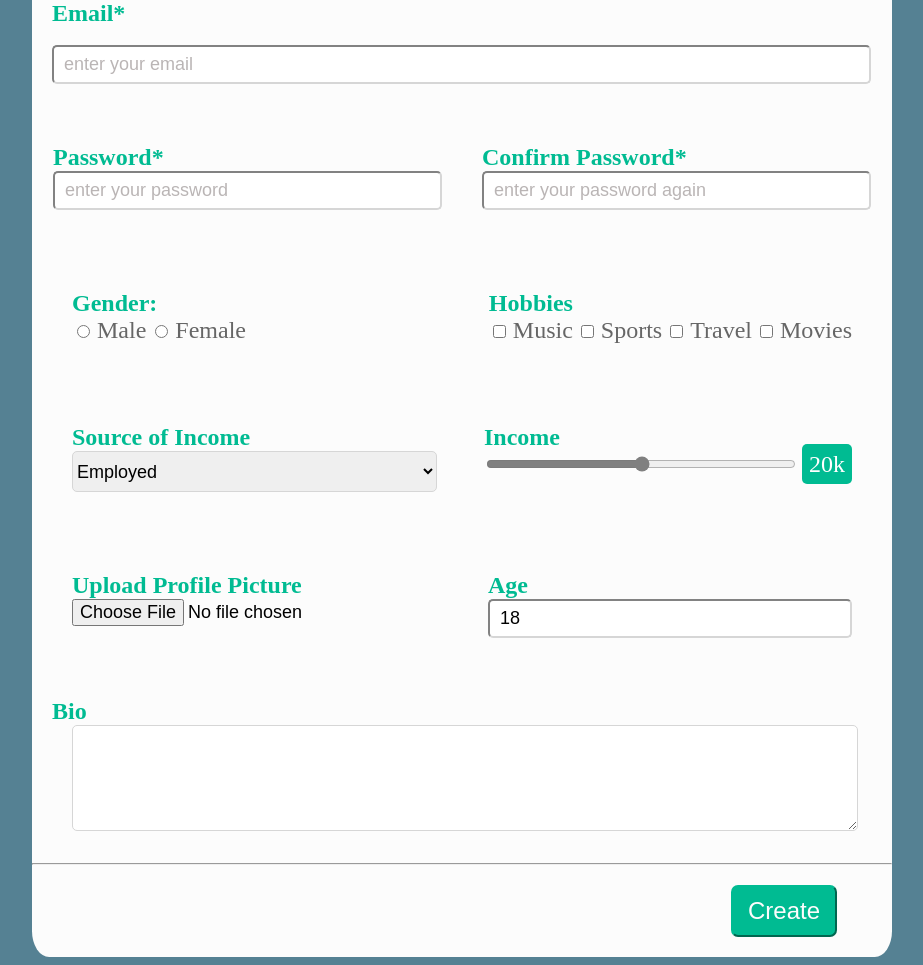
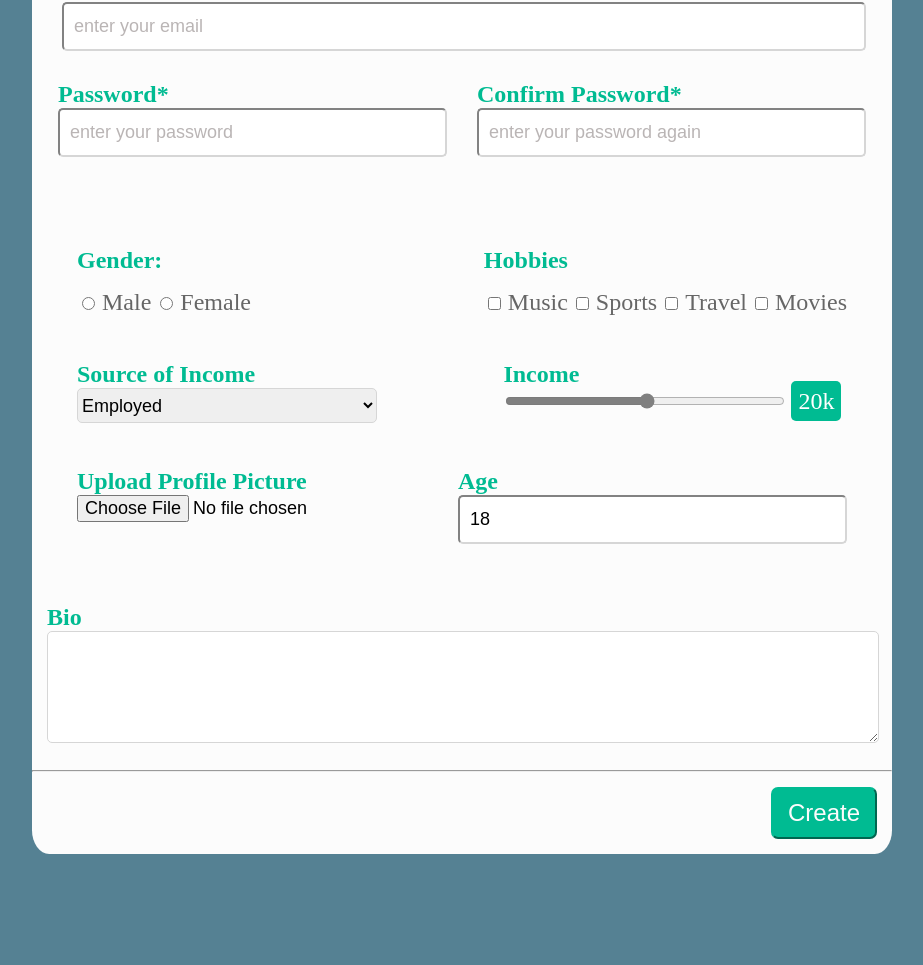
Before and after one commit to vladhrusha/001-HTML-CSS, a plain HTML site: page Task_1.3/index.html in a window 1280 px wide. Shown: the part 343-1308 px from the top of the page, without its empty margins (178-1101 px from the left). After the commit the page ends 1205 px from the top, so only its background shows below. Drawn offline with Linux system fonts and the light colour scheme.

Commit message:
Problem 2, 3, 4 fixed

```diff
--- a/Task_1.3/index.html
+++ b/Task_1.3/index.html
@@ -7,16 +7,16 @@
   </head>
 
   <body>
-    <form>
+    <form class="account-create">
       <div class="heading">
         <h1>Create Account</h1>
       </div>
       <hr />
       <section class="container">
+        <div class="authorization-fields">
           <div class="names">
             <div>
               <label for="fname">First name*</label>
-            <br />
               <input
                 type="text"
                 id="fname"
@@ -26,7 +26,6 @@
             </div>
             <div>
               <label for="lname">Last name</label>
-            <br />
               <input
                 type="text"
                 id="lname"
@@ -38,7 +37,6 @@
 
           <div class="emails">
             <label for="email">Email*</label>
-          <br />
             <input
               type="text"
               id="email"
@@ -50,9 +48,8 @@
           <div class="passwords">
             <div>
               <label for="pass">Password*</label>
-            <br />
               <input
-              type="text"
+                type="password"
                 id="pass"
                 name="pass"
                 placeholder="enter your password"
@@ -60,20 +57,21 @@
             </div>
             <div>
               <label for="cpass">Confirm Password*</label>
-            <br />
               <input
-              type="text"
+                type="password"
                 id="cpass"
                 name="pass"
                 placeholder="enter your password again"
               />
             </div>
           </div>
+        </div>
 
+        <div class="personal-info">
           <div class="miscellaneous">
             <div>
               <label>Gender:</label>
-            <br />
+              <div class="break"></div>
               <input type="radio" id="male" name="sex" value="kek" />
               <label for="male">Male</label>
               <input type="radio" id="female" name="sex" value="kek" />
@@ -81,7 +79,7 @@
             </div>
             <div>
               <label>Hobbies</label>
-            <br />
+              <div class="break"></div>
               <input type="checkbox" id="hobby1" name="hobby1" value="kek" />
               <label for="hobby1">Music</label>
               <input type="checkbox" id="hobby2" name="hobby2" value="kek" />
@@ -96,7 +94,6 @@
           <div class="income">
             <div>
               <label>Source of Income</label>
-            <br />
               <select id="income" name="income">
                 <option value="Employed">Employed</option>
                 <option value="Scam">Scam</option>
@@ -105,7 +102,6 @@
 
             <div>
               <label>Income</label>
-            <br />
               <input
                 class="slider"
                 type="range"
@@ -117,15 +113,13 @@
             </div>
           </div>
 
-        <div class="persona-data">
+          <div>
             <div>
               <label>Upload Profile Picture</label>
-            <br />
               <input class="input-file" type="file" id="file" name="file" />
             </div>
             <div>
               <label>Age</label>
-            <br />
               <input
                 class="ageTxtBox"
                 type="text"
@@ -135,10 +129,9 @@
               />
             </div>
           </div>
-
+        </div>
         <div class="bio">
           <label>Bio</label>
-          <br />
           <textarea name="bio"> </textarea>
         </div>
       </section>
--- a/Task_1.3/styles.css
+++ b/Task_1.3/styles.css
@@ -6,21 +6,41 @@
     --grey-dark: #666;
     --white: #FCFCFC;
 }
+
 body {
     background-color: var(--blue);
     display: flex;
     justify-content: center;
 }
-form {
+.account-create {
     background-color: var(--white);
     width: 860px;
     border-radius: 2%;
 
 }
+
+.account-create div {
+    margin: 15px;
+}
+
+.account-create input[type="text"], input[type="password"], textarea {
+    border-radius: 5px;
+    border-color: var(--grey-light);
+    width: 365px;
+    height: 35px;
+    font-size: large;
+    padding: 5px 10px;
+}
+
 label {
     color: var(--green);
     font-size: x-large;
     font-weight: 550;
+}
+
+.break {
+    flex-basis: 100%;
+    height: 0;
 }
 
 input + label {
@@ -29,90 +49,55 @@ input + label {
 }
 
 
-.submit-button {
-    display: flex;
-    justify-content: flex-end;
-}
 .heading {
     display: flex;
     justify-content: center;
     font-size: x-large;
     color: var(--grey-dark);
 }
-div {
-    margin: 20px;
-}
+
+
 
 .container {
     display: flex;
     flex-direction: column;
 }
 
-.container input[type="text"]{
-    font-size: large;
-    padding: 0 10px;
-}
-
-.container input[type="text"]::placeholder {
+.container input[type="text"]::placeholder,input[type="password"]::placeholder {
     color: var(--grey);
 }
 
-.names {
-    display: flex;
-    justify-content: center;
-
-}
-.names input {
-    width: 365px;
-    height: 35px;
-    border-radius: 5px;
-    border-color: var(--grey-light);
-}
-.emails {
-    display: flex;
-    flex-direction: column;
-    margin-left: 20px;
-
-}
-.emails input {
-    width: 795px;
-    height: 35px;
-    border-radius: 5px;
-    border-color: var(--grey-light);
-}
-
-.passwords {
+.authorization-fields > div{
     display: flex;
     justify-content: center;
 }
 
-.passwords input {
-    width: 365px;
-    height: 35px;
-    border-radius: 5px;
-    border-color: var(--grey-light);
+
+.emails {
+    display: flex;
+    flex-direction: column;
+}
+.emails input[type="text"] {
+    width: 780px;
 }
 
-.miscellaneous {
+
+.personal-info > div {
     display: flex;
     justify-content: space-between;
 }
 
-.income {
-    display: flex;
-    justify-content: space-between;
-}
 
 .income select {
-    width: 365px;
-    height: 41px;
+    width: 300px;
+    height: 35px;
     border-radius: 5px;
     border-color: var(--grey-light);
     font-size: large;
 }
 
 .income div .slider {
-    width: 310px;
+    width: 280px;
     accent-color: grey;
 
 }
@@ -124,42 +109,26 @@ div {
     border-radius: 5px;
 }
 
-.persona-data{
-    display: flex;
-    justify-content: space-between;
+.personal-info .input-file {
+    font-size: large;
 }
 
-
-.persona-data div .ageTxtBox {
-    width: 340px;
-    height: 35px;
-    border-radius: 5px;
-    border-color: var(--grey-light);
-    font-size: large;
-}
-.persona-data .input-file {
-    font-size: large;
-}
-.persona-data .input-file
-
-
-.bio label {
-    color: red;
-}
 .bio textarea {
-    margin-left: 20px;
-    border-radius: 5px;
-    border-color: var(--grey-light);
-    width: 780px;
+    width: 810px;
     height: 100px;
 }
 
-form .submit-button input  {
+.submit-button {
+    display: flex;
+    justify-content: flex-end;
+    margin-right: 50px;
+}
+
+.submit-button input  {
     background-color: var(--green);
     padding: 10px 15px;
     border-radius: 7px;
     border-color: var(--green);
-    margin-right: 35px;
     color: var(--white);
     font-size: x-large;
 }
```
Lines whose indentation alone changed are shown as unchanged.
